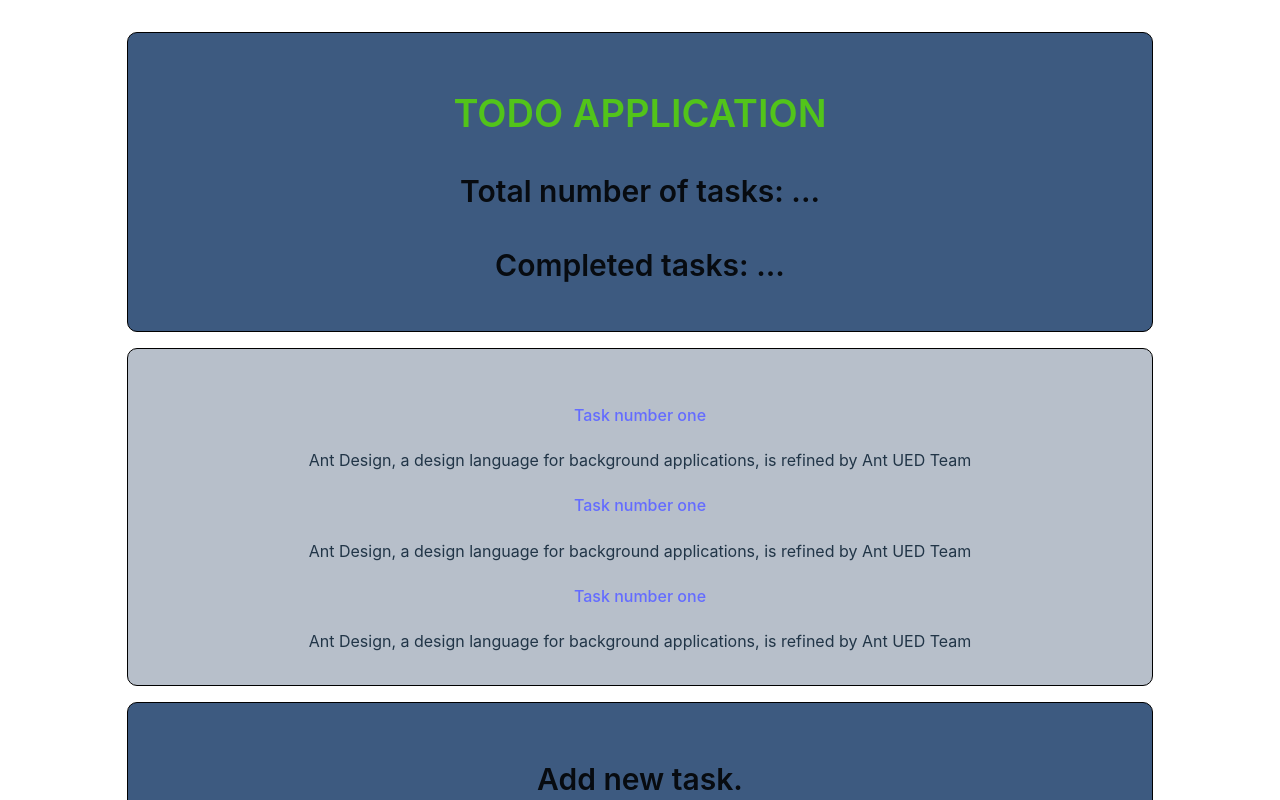
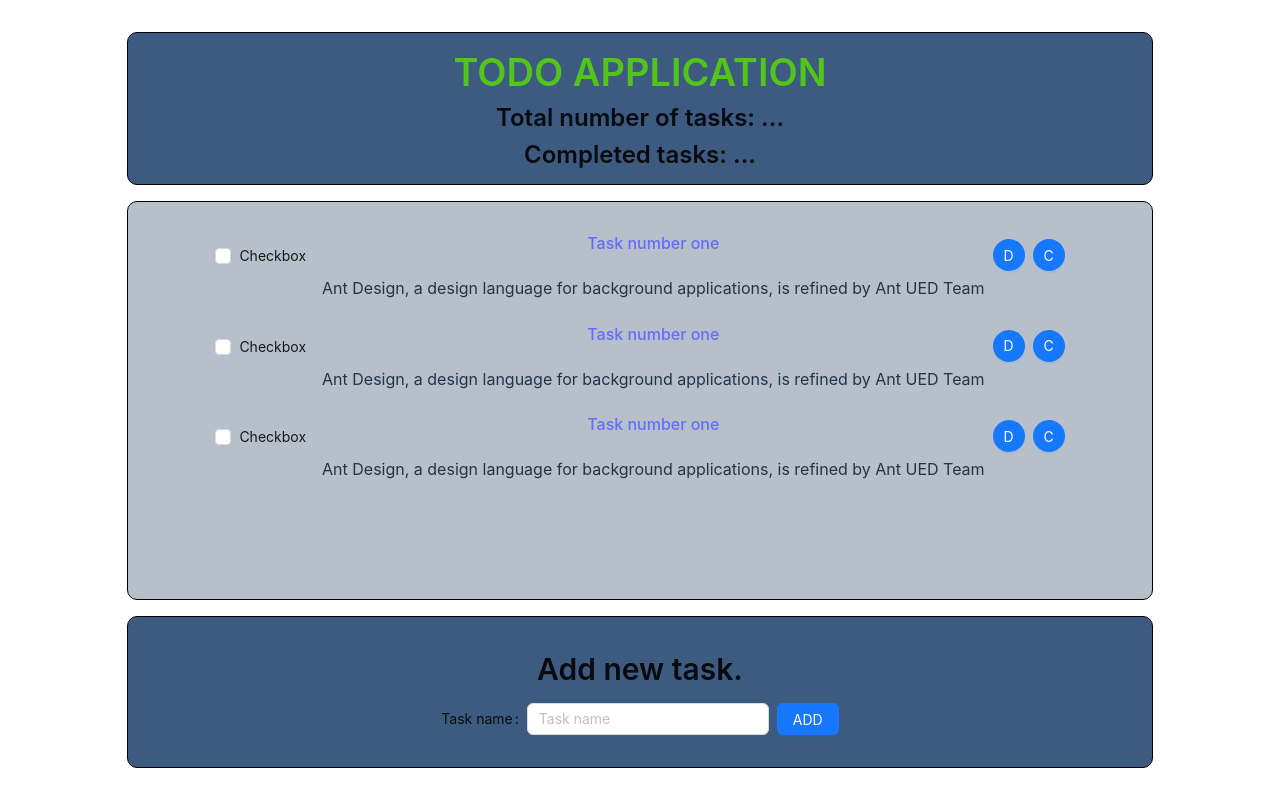
Before and after one commit to Sparkisss/Test-task, a React (Vite) app: page / in a window 1280 px wide. Shown: the top 800 px of the page. Built offline with nearby package versions, Linux system fonts and the light colour scheme.

Commit message:
style: change basic styles

```diff
--- a/src/App.css
+++ b/src/App.css
@@ -1,4 +1,7 @@
 #root {
+  min-height: 90%;
+  display: flex;
+  flex-direction: column;
   max-width: 1280px;
   margin: 0 auto;
   padding: 2rem;
--- a/src/components/appInfo/AppInfo.module.css
+++ b/src/components/appInfo/AppInfo.module.css
@@ -1,7 +1,11 @@
 .info__container {
-    padding: 2em;
+    padding:  .5em 2em;
     border: 1px solid #000;
     border-radius: 10px;
     background-color: #3d5a80;
     width: 75vw;
 }
+.info__container h1,
+.info__container h3 {
+    margin: .2em !important;
+}
--- a/src/components/appInfo/AppInfo.tsx
+++ b/src/components/appInfo/AppInfo.tsx
@@ -9,8 +9,8 @@ const AppInfo: FC = () => {
     return (
         <div className={classes.info__container}>
             <Title type='success'>TODO APPLICATION</Title>
-            <Title level={2}>Total number of tasks: ...</Title>
-            <Title level={2}>Сompleted tasks: ...</Title>
+            <Title level={3}>Total number of tasks: ...</Title>
+            <Title level={3}>Сompleted tasks: ...</Title>
         </div>
     );
 };
--- a/src/components/tasksAddPanel/TaskAddPanel.module.css
+++ b/src/components/tasksAddPanel/TaskAddPanel.module.css
@@ -1,5 +1,5 @@
 .addPanel__container {
-    padding: 2em;
+    padding:  .5em 2em;
     border: 1px solid #000;
     border-radius: 10px;
     background-color: #3d5a80;
--- a/src/components/tasksAddPanel/TasksAddPanel.tsx
+++ b/src/components/tasksAddPanel/TasksAddPanel.tsx
@@ -1,5 +1,5 @@
 import { FC } from 'react';
-import { Typography, Form, Input, Button } from 'antd';
+import { Typography, Form, Input, Button, Space } from 'antd';
 import FormItem from 'antd/es/form/FormItem';
 import classes from './TaskAddPanel.module.css'
 
@@ -14,12 +14,14 @@ const TasksAddPanel: FC = () => {
         <div className={classes.addPanel__container}>
                 <Title level={2}>Add new task.</Title>
                 <Form onFinish={onGetData}>
+                    <Space>
                         <FormItem label="Task name" name="task">
                             <Input placeholder='Task name' required></Input>
                         </FormItem>
                         <FormItem>
                             <Button type='primary' htmlType='submit'>ADD</Button>
                         </FormItem>
+                    </Space>
                 </Form>
         </div>
     );
--- a/src/components/tasksList/TaskList.module.css
+++ b/src/components/tasksList/TaskList.module.css
@@ -1,7 +1,9 @@
 .list__container {
-    padding: 2em;
+    flex: 1 1 auto;
+    padding:  .5em 2em;
     border: 1px solid #000;
     border-radius: 10px;
     background-color: #b7bfca;
     width: 75vw;
+    margin: 1em 0;
 }
--- a/src/components/tasksList/TaskList.tsx
+++ b/src/components/tasksList/TaskList.tsx
@@ -4,11 +4,11 @@ import classes from './TaskList.module.css'
 
 const TaskList: FC = () => {
     return (
-        <ul className={classes.list__container}>
+        <div className={classes.list__container}>
             <TasksListItem/>
             <TasksListItem/>
             <TasksListItem/>
-        </ul>
+        </div>
     );
 };
 
--- a/src/components/tasksListItem/TasksListItem.tsx
+++ b/src/components/tasksListItem/TasksListItem.tsx
@@ -1,14 +1,35 @@
 import { FC } from 'react';
-import { List as L } from 'antd';
+import { List as L, Button, Flex, Tooltip, Space, Checkbox} from 'antd';
+import type { CheckboxProps } from 'antd';
 
 const TasksListItem: FC = () => {
 
+    const onChange: CheckboxProps['onChange'] = (e) => {
+        console.log(`checked = ${e.target.checked}`);
+      };
+
     return (
         <>
-            <L.Item.Meta
-            title={<a href="https://ant.design">{'Task number one'}</a>}
-            description="Ant Design, a design language for background applications, is refined by Ant UED Team"
-            />
+            <Space>
+                <Checkbox onChange={onChange}>Checkbox</Checkbox>
+                <L.Item.Meta
+                title={<a href="https://ant.design">{'Task number one'}</a>}
+                description="Ant Design, a design language for background applications, is refined by Ant UED Team"
+                />
+                <Flex gap="small">
+                    <Flex wrap gap="small">
+                        <Tooltip title="search">
+                        <Button type="primary" shape="circle">
+                            D
+                        </Button>
+                        </Tooltip>
+                        <Button type="primary" shape="circle">
+                            C
+                        </Button>
+                    </Flex>
+                </Flex>
+            </Space>
+
         </>
     );
 };
--- a/src/index.css
+++ b/src/index.css
@@ -21,8 +21,11 @@ a {
 a:hover {
   color: #535bf2;
 }
-
+html {
+  height: 100%;
+}
 body {
+  height: 100%;
   margin: 0;
   display: flex;
   min-width: 320px;
```
Lines whose indentation alone changed are shown as unchanged.
